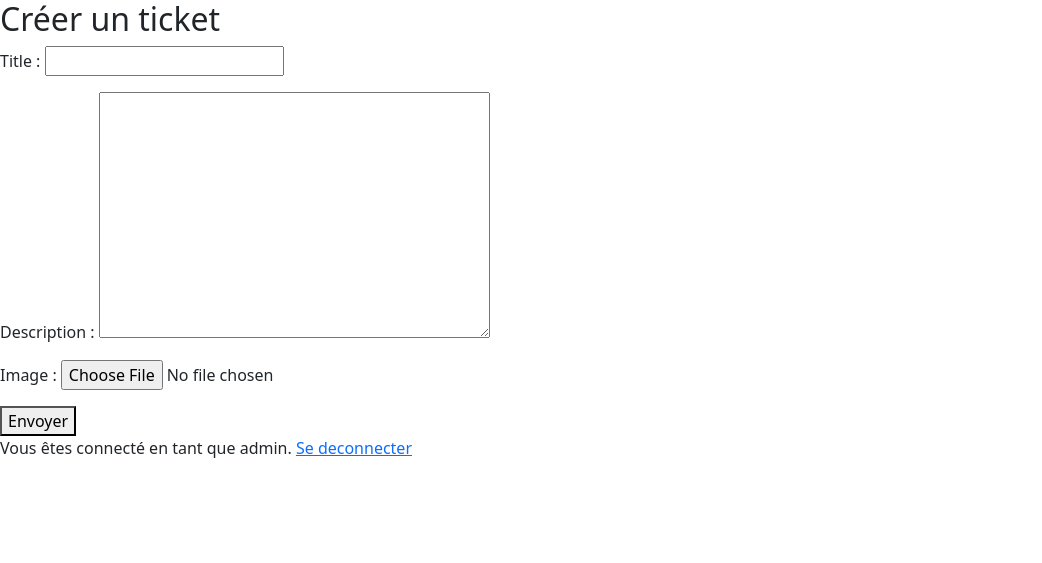
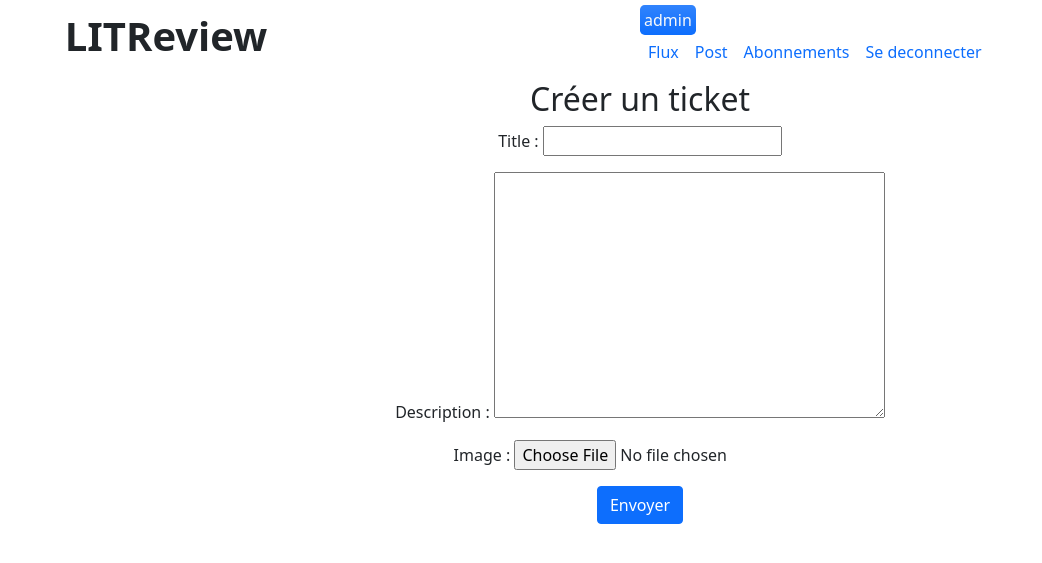
Before and after one commit to go-dev64/LITReview, a Django app: page /post/create-ticket/ in a window 1280 px wide. Shown: the top 563 px of the page, without its empty margins (0-1042 px from the left). Run offline with Django 4.2, Linux system fonts and the light colour scheme; a user stored in the database is signed in; some libraries are stand-ins or nearby versions.

Commit message:
mise en place navbar

```diff
--- a/post/templates/post/create_ticket.html
+++ b/post/templates/post/create_ticket.html
@@ -1,9 +1,15 @@
 {% extends 'base.html' %}
 {% block content %}
-    <h2>Créer un ticket</h2>
-    <form method="post" enctype="multipart/form-data">
-        {{ form.as_p }}
-        {% csrf_token %}
-        <button type="submit" >Envoyer</button>
-    </form>
+    <div class="container">
+        <div class="row align-items-center">
+            <div class="col-12 text-center">
+                <h2>Créer un ticket</h2>
+                <form method="post" enctype="multipart/form-data">
+                    {{ form.as_p }}
+                    {% csrf_token %}
+                    <button class="btn btn-primary" type="submit" >Envoyer</button>
+                </form>
+            </div>
+        </div>
+    </div>
 {% endblock content %}
--- a/templates/base.html
+++ b/templates/base.html
@@ -11,9 +11,36 @@
     <title>LITReview</title>
 </head>
 <body>
-    {% block content %}{% endblock content %}
-    {% if user.is_authenticated %}
-        <p>Vous êtes connecté en tant que {{ request.user}}. <a href="{% url 'account_logout' %}"> Se deconnecter</a></p>
-    {% endif %}
+    <nav class="navbar navbar-expand">
+        <div class="container">
+            <div class="col-6 text-center">
+                <h1 class="fw-bold">LITReview</h1>
+            </div>
+        </div>
+        <div class="col-6">
+            {% if user.is_authenticated %}
+                <span class="bg-primary bg-gradient p-1 rounded-3 text-light">{{ user.username}}</span>
+                <ul class="navbar-nav">
+                    <li class="nav-item active">
+                        <a class="nav-link" href="#flux">Flux</a>
+                    </li>
+                    <li class="nav-item">
+                        <a class="nav-link" href="#post">Post</a>
+                    </li>
+                    <li class="nav-item">
+                        <a class="nav-link" href="#Abonnements">Abonnements</a>
+                    </li>
+                    <li class="nav-item">
+                        <a class="nav-link" href="{% url 'account_logout' %}">Se deconnecter</a>
+                    </li>
+                </ul>
+            {% endif %}
+        </div>
+    </nav>
+    <main>
+        {% block content %}{% endblock content %}
+    </main>
+    <footer></footer>
+
 </body>
 </html>
```
Also changed, not shown: db.sqlite3.
